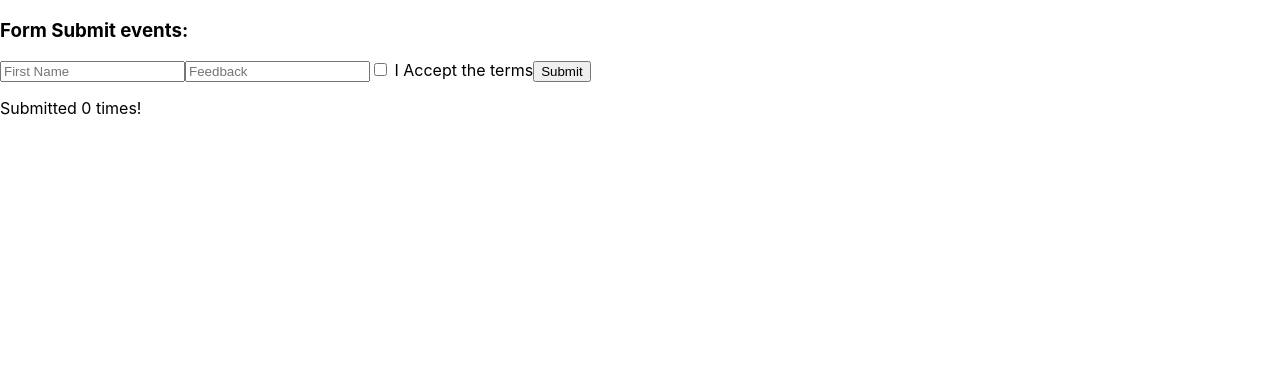
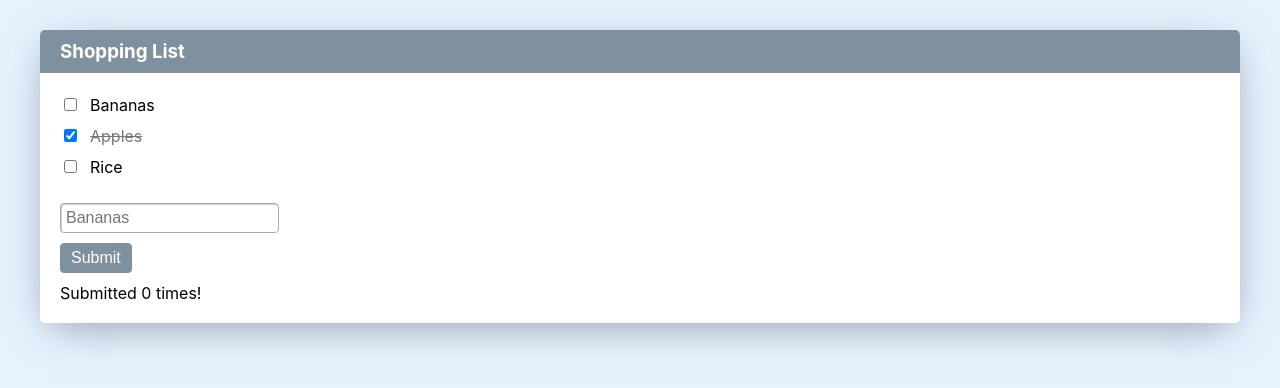
Before and after one commit to RodrigoMejiaDiaz/FFXIVApiTest, a React (Create React App) app: page / in a window 1280 px wide. Shown: the top 388 px of the page. Built offline with nearby package versions, Linux system fonts and the light colour scheme.

Commit message:
shopping list component

```diff
--- a/src/App.js
+++ b/src/App.js
@@ -1,5 +1,7 @@
 import React, { Component } from 'react';
-import FormValidation from './FormValidation';
+// import FormValidation from './FormValidation';
+import ShoppingList from './ShoppingList';
+import "./ShoppingList.css";
 
 // import InputEvents from './events/InputEvents'
 // import MovementEvents from './events/MovementEvents'
@@ -9,9 +11,10 @@ class App extends Component {
   render() {
     return (
       <div className="App">
-        <FormValidation />
+        {/* <FormValidation /> */}
         {/* <InputEvents />
         <MovementEvents /> */}
+        <ShoppingList />
       </div>
     );
   }
--- /dev/null
+++ b/src/ShoppingList.css
@@ -0,0 +1,106 @@
+body {
+  background-color: #e6f3ff;
+  margin-bottom: 150%;
+}
+
+section {
+  position: relative;
+  overflow: hidden;
+  padding: 60px 20px 20px;
+  border-radius: 5px;
+  background-color: #fff;
+  margin: 30px 40px;
+  box-shadow: 0 10px 40px -14px rgba(135, 144, 158, 0.6), 0 10px 40px -10px rgba(135, 144, 158, 0.6);
+}
+
+input, button {
+  border: 1px solid #aaa;
+  padding: 5px;
+  font-size: 16px;
+  margin-bottom: 10px;
+  border-radius: 4px;
+}
+
+label {
+  display: block;
+}
+
+button {
+  background-color: rgba(80, 103, 124, 0.73);
+  border-color: #7b90a1;
+  color: #fff;
+  padding-left: 10px;
+  padding-right: 10px;
+}
+
+input[type='text'] {
+  box-shadow: inset 1px 1px 1px #ccc;
+}
+
+input[type='text'] + button[type='submit'] {
+  margin-left: 10px;
+}
+
+h3 {
+  background-color: rgba(80, 103, 124, 0.73);
+  margin-top: 0;
+  position: absolute;
+  left: 0;
+  top: 0;
+  width: 100%;
+  color: #fff;
+  padding: 10px 20px;
+}
+
+p {
+  /* margin: 0; */
+}
+
+p:first-of-type {
+  margin-top: 0;
+}
+
+p:last-child {
+  margin-bottom: 0;
+}
+
+span.error {
+  display: block;
+  color: #f00;
+}
+
+ul {
+  margin: 0 0 20px;
+  padding: 0;
+}
+
+li {
+  display: flex;
+  align-items: baseline;
+  border-radius: 4px;
+}
+
+li span {
+  flex: 1;
+  padding-left: 10px;
+}
+
+li input:checked + span {
+  text-decoration: line-through;
+  color: #777;
+}
+
+li button {
+  margin: 0;
+  justify-content: flex-end;
+  visibility: hidden;
+  cursor: pointer;
+}
+
+li:hover {
+  background-color: #eee;
+}
+
+li:hover button {
+  visibility: visible;
+}
--- /dev/null
+++ b/src/ShoppingList.js
@@ -0,0 +1,164 @@
+import React, { Component } from 'react';
+
+class ShoppingList extends Component {
+  constructor(props) {
+    super(props)
+
+    this.state = {
+      newItemName: '',
+      groceryItems: [
+        { name: 'Bananas', id: 'item-1', completed: false },
+        { name: 'Apples', id: 'item-2', completed: true },
+        { name: 'Rice', id: 'item-3', completed: false }
+      ],
+      validationErrors: {},
+      submitted: 0
+    }
+
+    this.handleOnChange = this.handleOnChange.bind(this)
+    this.handleCompletedToggle = this.handleCompletedToggle.bind(this)
+    this.handleDelete = this.handleDelete.bind(this)
+    this.handleOnSubmit = this.handleOnSubmit.bind(this)
+    this.validateFields = this.validateFields.bind(this)
+  }
+
+  handleOnChange(e) {
+    const target = e.target
+    const name = target.name
+    const value = target.value
+
+    this.setState({
+      [name]: value
+    })
+  }
+
+  handleCompletedToggle(e) {
+    const target = e.target
+    const itemindexValue = target.attributes.itemindex.value
+    const index = parseInt(itemindexValue, 10) // access input's custom attribute
+
+    console.log('toggling: ' + index)
+
+    const newGroceryItemsState = [...this.state.groceryItems]
+    newGroceryItemsState[index].completed = target.checked
+
+
+    this.setState({
+      groceryItems: newGroceryItemsState
+    })
+  }
+
+  handleDelete(e) {
+    const target = e.target
+    const itemindexValue = target.attributes.itemindex.value
+    const index = parseInt(itemindexValue, 10) // access button's custom attribute
+
+    console.log('deleting: ' + index)
+
+    const newGroceryItemsState = [...this.state.groceryItems]
+    newGroceryItemsState.splice(index, 1)
+
+    this.setState({
+      groceryItems: newGroceryItemsState
+    })
+  }
+
+  handleOnSubmit(e) {
+    e.preventDefault()
+
+    const isFormValid = this.validateFields()
+
+    if (isFormValid) {
+      const newGroceryItemObject = {
+        completed: false,
+        name: this.state.newItemName
+      }
+      this.setState((state) => {
+        return {
+          submitted: state.submitted + 1,
+          groceryItems: [...state.groceryItems, newGroceryItemObject],
+          newItemName: ''
+        }
+      })
+    }
+  }
+
+  validateFields() {
+    const {
+      newItemName
+    } = this.state
+
+    const errors = {}
+
+    if (!newItemName) {
+      errors['newItemName'] = 'Please enter grocery item name'
+    }
+
+    this.setState({
+      validationErrors: errors
+    })
+
+    return Object.keys(errors).length === 0
+  }
+
+  render() {
+    const {
+      newItemName: newItemNameError,
+    } = this.state.validationErrors
+
+    const {
+      groceryItems
+    } = this.state
+
+    return (
+      <>
+      <section>
+        <h3>Shopping List</h3>
+        { !groceryItems.length && <p>No items!</p> }
+        <ul>
+          {
+            groceryItems.map((item, index) => {
+              return (
+                // <li key={index}>
+                <li key={item.id}>
+                  <input
+                    type="checkbox"
+                    checked={item.completed}
+                    onChange={this.handleCompletedToggle}
+                    itemindex={index} // lowercase 'itemindex' as per React docs
+                  />
+                  <span>{item.name}</span>
+                  <button
+                    itemindex={index}
+                    onClick={this.handleDelete}
+                  >
+                    ✕
+                  </button>
+                </li>
+              )
+            })
+          }
+        </ul>
+        <form onSubmit={this.handleOnSubmit}>
+          <label>
+            <span className="error">{newItemNameError}</span>
+            <input
+              type="text"
+              name="newItemName"
+              placeholder="Bananas"
+              value={this.state.newItemName}
+              onChange={this.handleOnChange}
+            />
+          </label>
+
+          <button type="submit">Submit</button>
+
+          <p>Submitted {this.state.submitted} times!</p>
+        </form>
+      </section>
+      </>
+    )
+  }
+}
+
+export default ShoppingList;
```
Also changed, not shown: src/ShoppingList start.js (added, +164 -0 lines).
